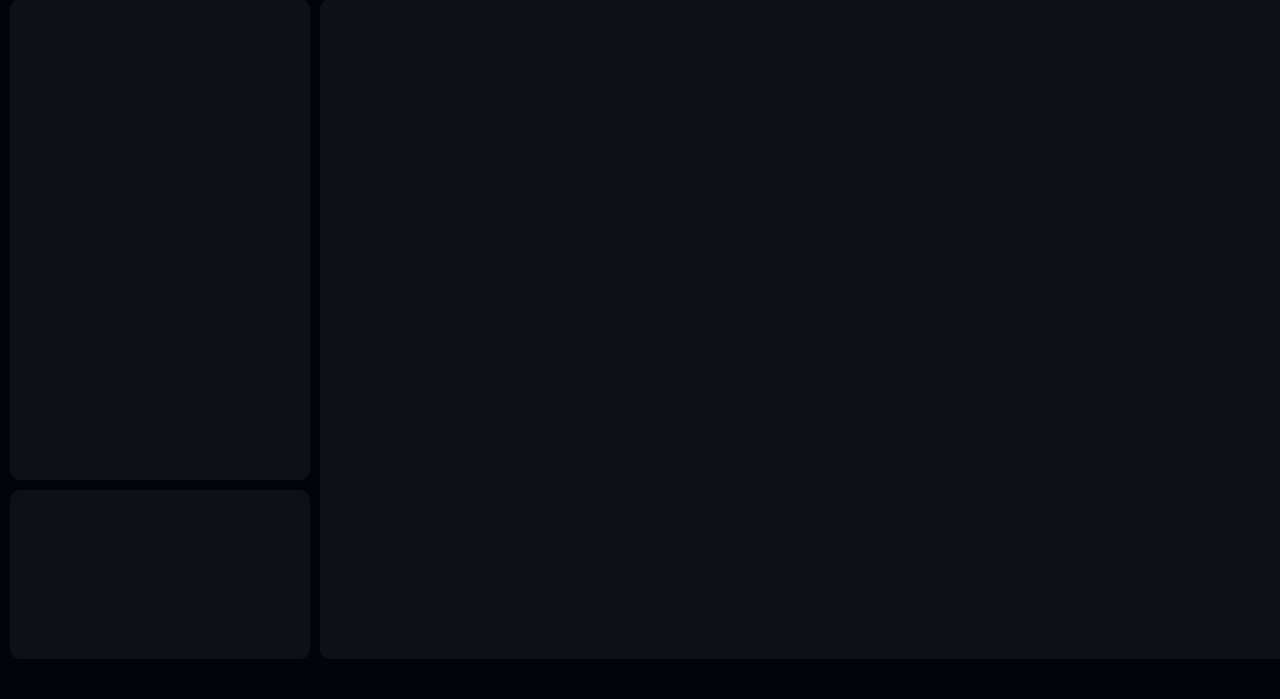
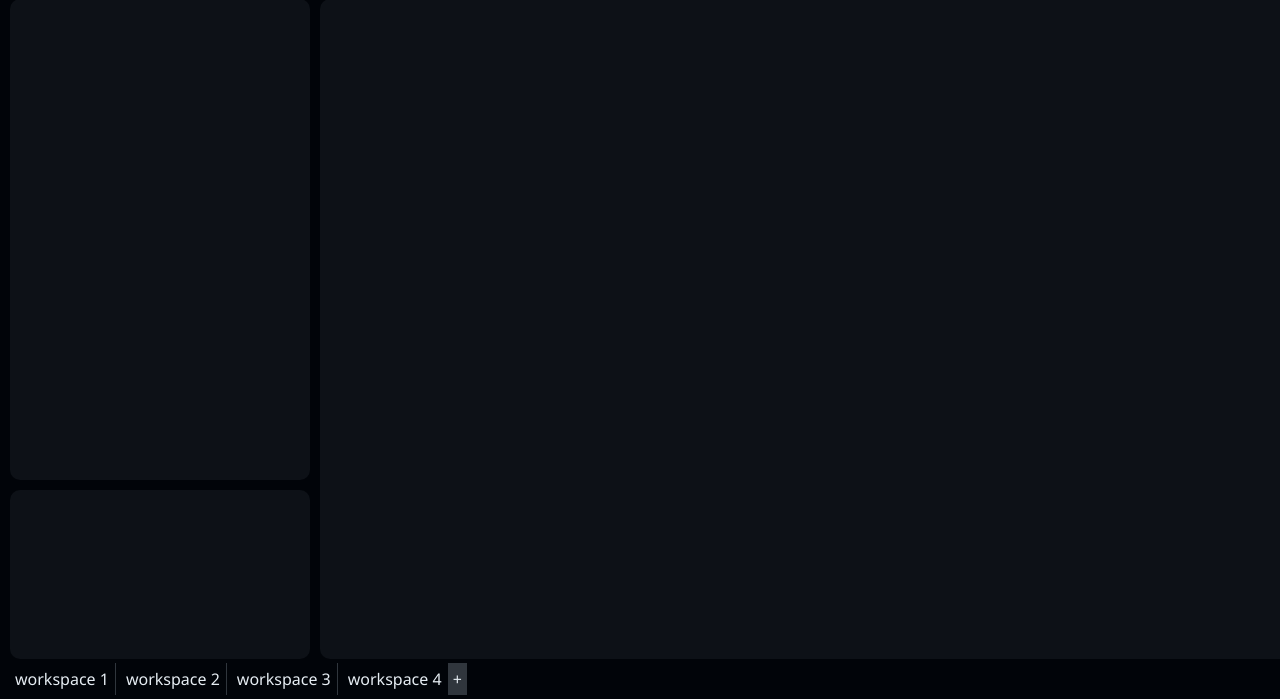
Before and after one commit to radepejanvic/graph-visualizer, a Django app: template graph_explorer/app/templates/base.html in a window 1280 px wide. Shown: the part 101-800 px from the top of the page. Run offline with Django 3.2, Linux system fonts and the light colour scheme; the template is opened without the code that fills it, so the values that code supplies are empty.

Commit message:
feat: Created static workspace tabs #9

```diff
--- a/graph_explorer/app/static/tree.css
+++ b/graph_explorer/app/static/tree.css
@@ -39,12 +39,12 @@ details>summary::before {
     content: var(--arrow);
     margin-right: 4px;
     filter: invert(89%) sepia(4%) saturate(886%) hue-rotate(189deg) brightness(108%) contrast(91%);
-    transition: transform 0.3s ease;
+    /*transition: transform 0.3s ease;*/
 }
 
 details[open]>summary::before {
     transform: rotate(90deg);
-    transition: transform 0.3s ease;
+    /*transition: transform 0.3s ease;*/
 }
 
 span {
--- /dev/null
+++ b/graph_explorer/app/static/workspace.css
@@ -0,0 +1,24 @@
+footer {
+    display: flex;
+    flex-direction: row;
+    align-items: center;
+    padding-left: 10px;
+}
+
+.workspace {
+    display: flex;
+    align-items: center;
+    padding: 5px 6px 5px 5px ;
+    margin-right: 5px;
+    border-right: 1px solid var(--github-border);
+    cursor: pointer;
+}
+
+#add-workspace {
+    background: var(--github-border);
+    margin-left: -6px;
+    display: flex;
+    align-items: center;
+    padding: 5px;
+    cursor: pointer;
+}
--- a/graph_explorer/app/templates/base.html
+++ b/graph_explorer/app/templates/base.html
@@ -8,6 +8,7 @@
         <script type="text/javascript" src="{% static 'tree.js' %}"></script>
         <link rel="stylesheet" href="{% static 'base.css' %}" />
         <link rel="stylesheet" href="{% static 'tree.css' %}" />
+        <link rel="stylesheet" href="{% static 'workspace.css' %}" />
         <title> Graph visualizer </title>
         {% block head_content %}{% endblock %}
 
@@ -65,6 +66,11 @@
         </main>
 
         <footer>
+            <div class="workspace">workspace 1</div>
+            <div class="workspace">workspace 2</div>
+            <div class="workspace">workspace 3</div>
+            <div class="workspace">workspace 4</div>
+            <div id="add-workspace"> + </div>
             <!-- TODO: Place workspaces -->
         </footer>
     </body>
--- a/simple-visualizer/pyproject.toml
+++ b/simple-visualizer/pyproject.toml
@@ -7,4 +7,4 @@ requires = ["setuptools>=61.0"]
 build-backend = "setuptools.build_meta"
 
 [project.entry-points."visualizers"]
-block_visualizer = "simple_visualizer.simple_visualizer:SimpleVisualizer"
+simple_visualizer = "simple_visualizer.simple_visualizer:SimpleVisualizer"
```
Also changed, not shown: graph_explorer/app/views.py (+7 -0 lines), graph_explorer/app/static/workspace.js (added).
